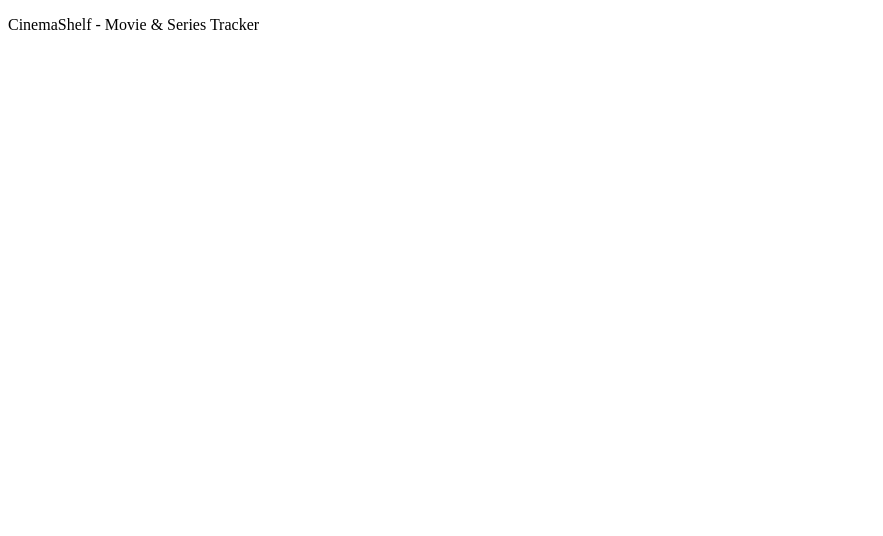
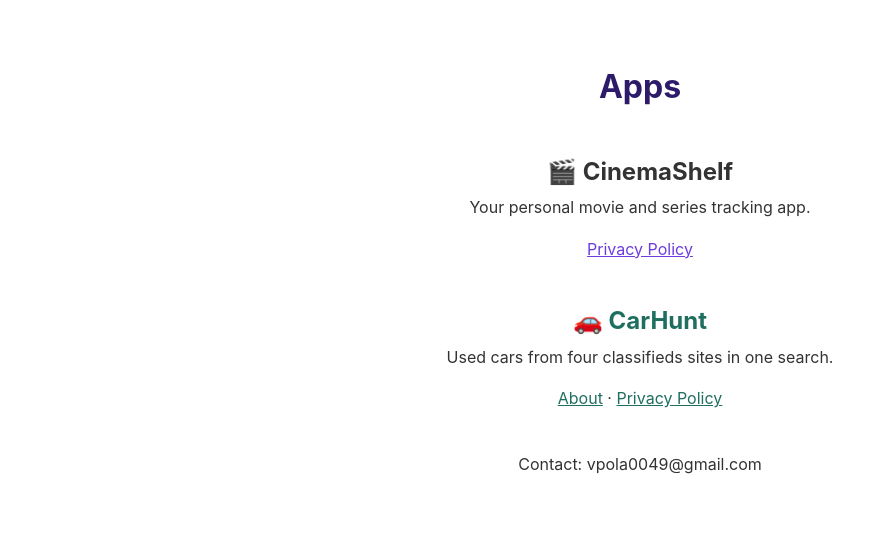
Before and after one commit to WaleriaPolanska/waleriapolanska.github.io, a plain HTML site: page index.html in a window 1280 px wide. Shown: the whole page, without its empty margins (0-883 px from the left). Drawn offline with Linux system fonts and the light colour scheme.

Commit message:
Update index.html

```diff
--- a/index.html
+++ b/index.html
@@ -1,5 +1,34 @@
 <!DOCTYPE html>
-<html>
-<head><title>CinemaShelf</title></head>
-<body><p>CinemaShelf - Movie & Series Tracker</p></body>
+<html lang="en">
+<head>
+    <meta charset="UTF-8">
+    <meta name="viewport" content="width=device-width, initial-scale=1.0">
+    <title>Waleria Polanska - Apps</title>
+    <style>
+        body { font-family: -apple-system, BlinkMacSystemFont, 'Segoe UI', Roboto, sans-serif; max-width: 800px; margin: 0 auto; padding: 40px 20px; line-height: 1.6; color: #333; text-align: center; }
+        h1 { color: #2D1B69; }
+        h2 { margin-bottom: 0; }
+        section { margin: 40px 0; }
+        p { margin-top: 4px; }
+        a { color: #6C3CE1; }
+        .carhunt h2, .carhunt a { color: #1F6F60; }
+    </style>
+</head>
+<body>
+    <h1>Apps</h1>
+
+    <section>
+        <h2>🎬 CinemaShelf</h2>
+        <p>Your personal movie and series tracking app.</p>
+        <p><a href="privacy-policy.html">Privacy Policy</a></p>
+    </section>
+
+    <section class="carhunt">
+        <h2>🚗 CarHunt</h2>
+        <p>Used cars from four classifieds sites in one search.</p>
+        <p><a href="carhunt.html">About</a> &middot; <a href="carhunt-privacy.html">Privacy Policy</a></p>
+    </section>
+
+    <p>Contact: vpola0049@gmail.com</p>
+</body>
 </html>
```
